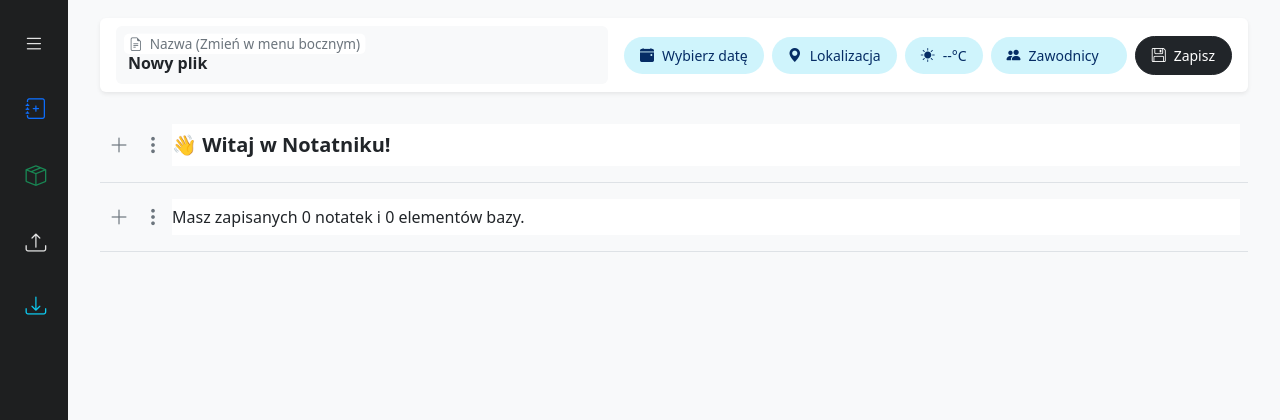
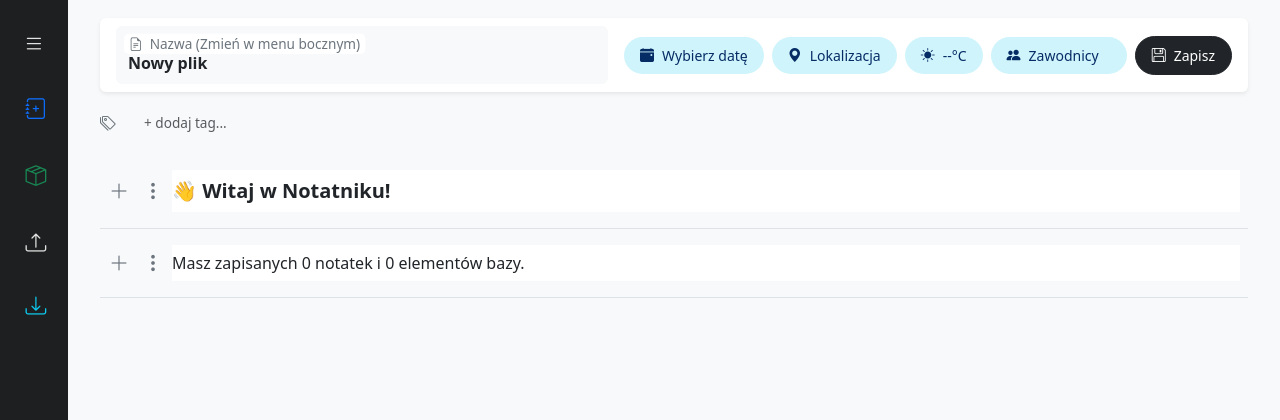
Before and after one commit to ciepielajan/training_notebook, a FastAPI app: page / in a window 1280 px wide. Shown: the top 420 px of the page. Run offline with FastAPI, Linux system fonts and the light colour scheme.

Commit message:
działają tagi

```diff
--- a/app/main.py
+++ b/app/main.py
@@ -199,6 +199,7 @@ async def load_file(request: Request, filename: str):
         cards_to_render = []
 
     file_context = spider_json.get("file_context", filename.split("_")[0])
+    tags = spider_json.get("tags", spider_json.get("project_ids", []))
 
     # Tytuł pobieramy już bezpiecznie prosto z JSON-a
     display_name = spider_json.get("title", "Bez nazwy")
@@ -210,6 +211,7 @@ async def load_file(request: Request, filename: str):
         "display_name": display_name,
         "workout_data": spider_json,
         "file_context": file_context,
+        "tags": tags,
     }
     return templates.TemplateResponse("_workout_content.html", context)
 
@@ -981,13 +983,25 @@ async def exercise_details(request: Request, name: str):
     )
 
 
-# --- WIDOK PEŁNEJ LISTY ---
+# --- WIDOK PEŁNEJ LISTY Z WYSZUKIWARKĄ I TAGAMI ---
+# --- WIDOK PEŁNEJ LISTY Z WYSZUKIWARKĄ I TAGAMI ---
 @app.get("/list_view/{context_name}", response_class=HTMLResponse)
-async def list_view(request: Request, context_name: str, deleted: bool = False, q: str = None):
-    """Renderuje pełnoekranową listę elementów z obsługą wyszukiwania."""
+async def list_view(request: Request, context_name: str, deleted: bool = False, q: str = None, tag: str = None):
     files = get_recent_files(context_name, include_deleted=deleted)
 
-    # Błyskawiczne filtrowanie na serwerze (Active Search)
+    # 1. Wyciągamy wszystkie unikalne tagi do stworzenia przycisków
+    all_tags = set()
+    for f in files:
+        for t in f.get("tags", []):
+            all_tags.add(t)
+
+    sorted_tags = sorted(list(all_tags))
+
+    # 2. Filtrowanie plików po wybranym tagu (jeśli ktoś kliknął przycisk)
+    if tag:
+        files = [f for f in files if tag in f.get("tags", [])]
+
+    # 3. Dodatkowe filtrowanie po nazwie z pola tekstowego
     if q:
         files = [f for f in files if q.lower() in f["name"].lower()]
 
@@ -998,6 +1012,69 @@ async def list_view(request: Request, context_name: str, deleted: bool = False,
         "is_trash_view": deleted,
         "file_context": "dashboard",
         "current_filename": "",
-        "search_query": q or "",  # Zwracamy query, żeby input o nim pamiętał
+        "search_query": q or "",
+        "all_tags": sorted_tags,
+        "active_tag": tag,
     }
     return templates.TemplateResponse("_list_view.html", context)
+
+
+# --- SYSTEM TAGÓW ---
+@app.post("/tags/add/{filename}")
+async def add_tag(request: Request, filename: str):
+    form = await request.form()
+    # Pobieramy wpis, wywalamy spacje na końcach, zmieniamy na małe litery i wyrzucamy znak #
+    new_tag = form.get("tag_name", "").strip().lower().replace("#", "")
+
+    file_path = DATA_DIR / filename
+    if not new_tag or not file_path.exists():
+        return Response(status_code=204)
+
+    # 1. Dodajemy do Głównego Źródła (plik)
+    with open(file_path, "r", encoding="utf-8") as f:
+        data = json.load(f)
+
+    # Zgodność wsteczna: używamy 'tags' albo 'project_ids'
+    tags = data.get("tags", data.get("project_ids", []))
+
+    if new_tag not in tags:
+        tags.append(new_tag)
+        data["tags"] = tags
+        with open(file_path, "w", encoding="utf-8") as f:
+            json.dump(data, f, ensure_ascii=False, indent=4)
+
+        # 2. Aktualizujemy Cache (index.json)
+        index = load_index()
+        if filename in index:
+            index[filename]["tags"] = tags
+            save_index(index)
+
+    # Zwracamy zaktualizowany komponent HTML
+    return templates.TemplateResponse(
+        "_tags_editor.html", {"request": request, "current_filename": filename, "tags": tags}
+    )
+
+
+@app.delete("/tags/remove/{filename}/{tag_name}")
+async def remove_tag(request: Request, filename: str, tag_name: str):
+    file_path = DATA_DIR / filename
+    if file_path.exists():
+        with open(file_path, "r", encoding="utf-8") as f:
+            data = json.load(f)
+
+        tags = data.get("tags", data.get("project_ids", []))
+        if tag_name in tags:
+            tags.remove(tag_name)
+            data["tags"] = tags
+            with open(file_path, "w", encoding="utf-8") as f:
+                json.dump(data, f, ensure_ascii=False, indent=4)
+
+            index = load_index()
+            if filename in index:
+                index[filename]["tags"] = tags
+                save_index(index)
+
+        return templates.TemplateResponse(
+            "_tags_editor.html", {"request": request, "current_filename": filename, "tags": tags}
+        )
+    return Response(status_code=404)
--- /dev/null
+++ b/app/templates/_tags_editor.html
@@ -0,0 +1,23 @@
+<div id="document-tags-container" class="d-flex align-items-center flex-wrap gap-2 mb-3">
+
+    <i class="bi bi-tags text-secondary me-1"></i>
+
+    {% for tag in tags %}
+        <span class="badge bg-primary text-white d-flex align-items-center rounded-pill px-3 py-2 shadow-sm" style="font-weight: 500;">
+            #{{ tag }}
+            <i class="bi bi-x-circle-fill ms-2 opacity-75" style="cursor: pointer; font-size: 0.9rem;"
+               hx-delete="/tags/remove/{{ current_filename }}/{{ tag }}"
+               hx-target="#document-tags-container"
+               hx-swap="outerHTML"
+               title="Usuń tag"></i>
+        </span>
+    {% endfor %}
+
+    <form hx-post="/tags/add/{{ current_filename }}"
+          hx-target="#document-tags-container"
+          hx-swap="outerHTML"
+          class="m-0">
+        <input type="text" name="tag_name" class="form-control form-control-sm border-0 bg-light rounded-pill px-3"
+               placeholder="+ dodaj tag..." style="width: 120px; font-size: 0.85rem;" autocomplete="off">
+    </form>
+</div>
--- a/app/templates/_workout_content.html
+++ b/app/templates/_workout_content.html
@@ -1,4 +1,5 @@
 {% include "_header.html" %}
+{% include '_tags_editor.html' %}
 
 <div id="fields-container" class="container px-0">
     {% include "_cards_list.html" %}
--- a/app/utils.py
+++ b/app/utils.py
@@ -69,7 +69,7 @@ def get_recent_files(file_prefix: str, include_deleted: bool = False) -> list:
                 "filename": k,
                 "name": v.get("title", "Bez nazwy"),
                 "is_favorite": v.get("is_favorite", False),
-                "project_ids": v.get("project_ids", []),
+                "tags": v.get("tags", v.get("project_ids", [])),
             }
         )
 
```
Also changed, not shown: app/templates/_list_view.html (+18 -0 lines).
